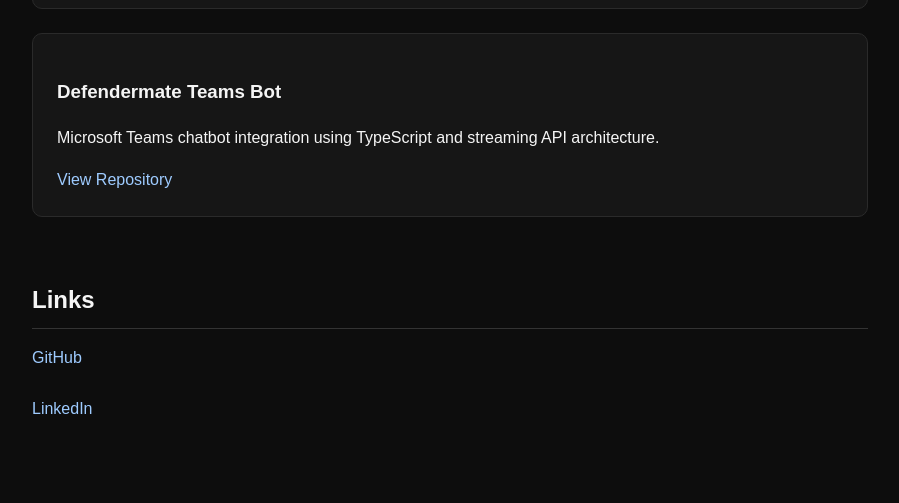
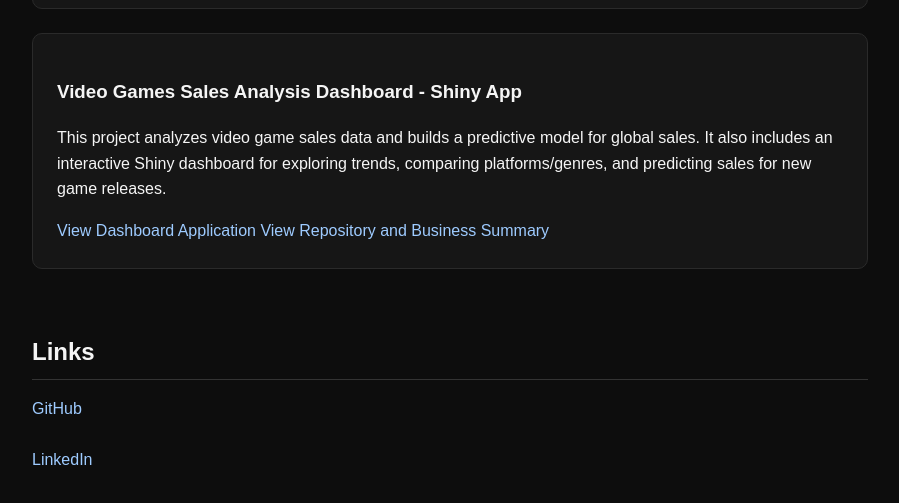
Before and after one commit to a-sengupta23/a-sengupta23.github.io, a plain HTML site: page index.html in a window 1280 px wide. Shown: the part 2191-2694 px from the top of the page, without its empty margins (190-1089 px from the left). Drawn offline with Linux system fonts and the light colour scheme.

Commit message:
Added video games sales analysis project

```diff
--- a/index.html
+++ b/index.html
@@ -64,14 +64,17 @@
       </div>
 
       <div class="card">
-        <h3>Defendermate Teams Bot</h3>
+        <h3>Video Games Sales Analysis Dashboard - Shiny App</h3>
         <p>
-          Microsoft Teams chatbot integration using TypeScript and
-          streaming API architecture.
+          This project analyzes video game sales data and builds a predictive model for global sales. It also includes an interactive Shiny dashboard for exploring trends, comparing platforms/genres, and predicting sales for new game releases.
         </p>
 
-        <a href="YOUR-REPO-LINK" target="_blank">
-          View Repository
+        <a href="https://adyasengupta.shinyapps.io/AdyaSengupta-VideoGameSalesAnalytics/" target="_blank">
+            View Dashboard Application
+        </a>
+
+        <a href="https://github.com/a-sengupta23/video-game-sales-analytics" target="_blank">
+          View Repository and Business Summary
         </a>
       </div>
 
```
